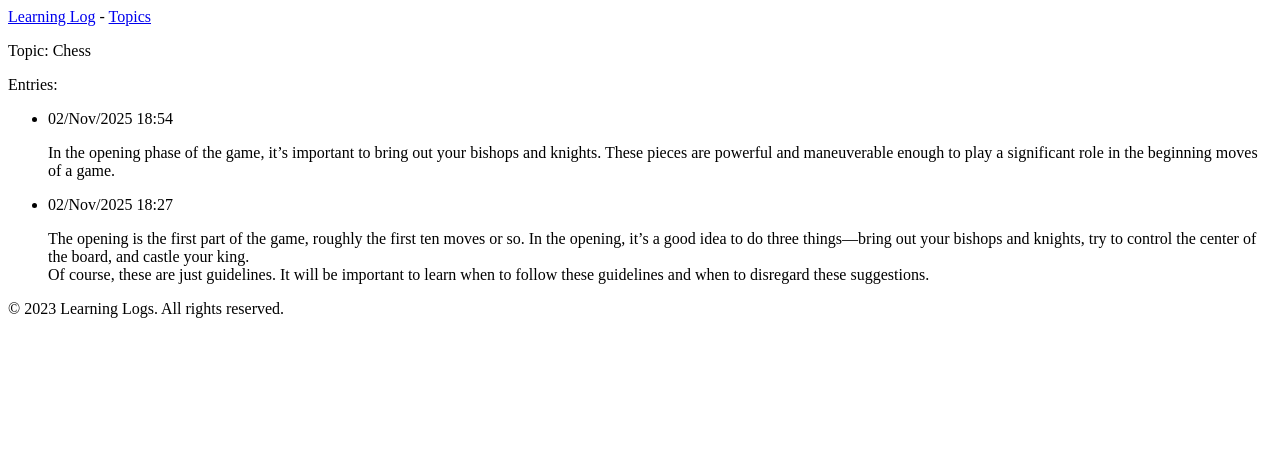
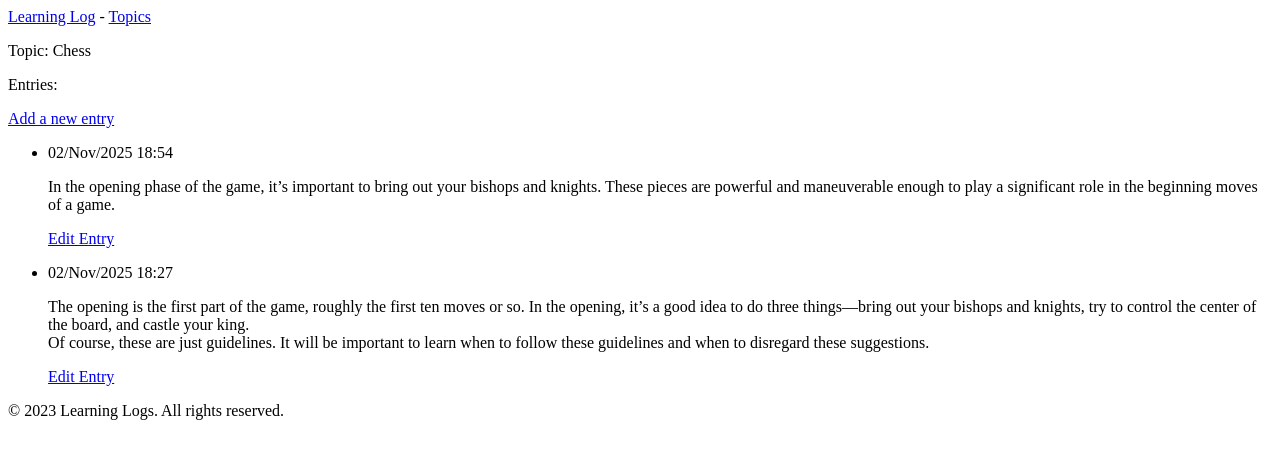
Before and after one commit to martinezFisi/learning_logs, a Django app: page /topic/1/ in a window 1280 px wide. Shown: the top 459 px of the page. Run offline with Django 5.2, Linux system fonts and the light colour scheme; data comes from the database, SQL or seed files in the repository.

Commit message:
Se agrega edicion de entries

```diff
--- a/learning_logs/templates/learning_logs/topic.html
+++ b/learning_logs/templates/learning_logs/topic.html
@@ -5,11 +5,18 @@
     <p>Topic: {{ topic.text }}</p>
 
     <p>Entries:</p>
+    <p>
+        <a href="{% url 'learning_logs:new_entry' topic.id %}">Add a new entry</a>
+    </p>
+
     <ul>
         {% for entry in entries %}
             <li>
                 <p>{{ entry.date_added | date:"d/M/Y H:s" }}</p>
                 <p>{{ entry.text | linebreaks}}</p>
+                <p>
+                    <a href="{% url 'learning_logs:edit_entry' topic.id entry.id %}">Edit Entry</a>
+                </p>
             </li>
         {% empty %}
             <li>No entries available for this topic.</li>
--- a/learning_logs/templates/learning_logs/topics.html
+++ b/learning_logs/templates/learning_logs/topics.html
@@ -12,4 +12,6 @@
         {% endfor %}
     </ul>
 
+    <a href="{% url 'learning_logs:new_topic' %}">Add a new topic</a>
+
 {% endblock %}
--- a/learning_logs/urls.py
+++ b/learning_logs/urls.py
@@ -9,4 +9,7 @@ urlpatterns = [
     path('', views.index, name='index'),
     path('topics/', views.topics, name='topics'),
     path('topic/<int:topic_id>/', views.topic, name='topic'),
+    path('new_topic/', views.new_topic, name='new_topic'),
+    path('new_entry/<int:topic_id>/', views.new_entry, name='new_entry'),
+    path('topic/<int:topic_id>/edit_entry/<int:entry_id>/', views.edit_entry, name='edit_entry'),
 ]
--- a/learning_logs/views.py
+++ b/learning_logs/views.py
@@ -1,5 +1,6 @@
-from django.shortcuts import render
-from .models import Topic
+from django.shortcuts import render, redirect
+from .models import Topic, Entry
+from .forms import TopicForm, EntryForm
 
 # Create your views here.
 def index(request):
@@ -15,3 +16,51 @@ def topic(request, topic_id):
     entries = topic.entry_set.order_by('-date_added')#revers ordered
     context = {'topic': topic, 'entries': entries}
     return render(request, 'learning_logs/topic.html', context)
+
+def new_topic(request):
+
+    if request.method != 'POST':
+        form = TopicForm()#an empty form
+    else:
+        form = TopicForm(request.POST)#form filled with data from the request
+
+        if form.is_valid():
+            form.save()
+            return redirect('learning_logs:topics')
+
+    context = {'form': form}
+    return render(request, 'learning_logs/new_topic.html', context)
+
+def new_entry(request, topic_id):
+    topic = Topic.objects.get(id=topic_id)
+
+    if request.method != 'POST':
+        form = EntryForm()#an empty form
+    else:
+        form = EntryForm(request.POST)#form filled with data from the request
+
+        if form.is_valid():
+            new_entry = form.save(commit=False)
+            new_entry.topic = topic
+            new_entry.save()
+            return redirect('learning_logs:topic', topic_id=topic_id)
+
+    context = {'topic': topic, 'form': form}
+    return render(request, 'learning_logs/new_entry.html', context)
+
+def edit_entry(request, topic_id, entry_id):
+    topic = Topic.objects.get(id=topic_id)
+    entry = Entry.objects.get(id=entry_id)
+
+    if request.method != 'POST':
+        form = EntryForm(instance=entry)
+        form.initial['text'] = entry.text
+    else:
+        form = EntryForm(request.POST, instance=entry)
+
+        if form.is_valid():
+            form.save()
+            return redirect('learning_logs:topic', topic_id=topic_id)
+
+    context = {'topic': topic, 'entry': entry, 'form': form}
+    return render(request, 'learning_logs/edit_entry.html', context)
```
Also changed, not shown: learning_logs/forms.py (added, +19 -0 lines), learning_logs/templates/learning_logs/edit_entry.html (added, +17 -0 lines), learning_logs/templates/learning_logs/new_entry.html (added, +17 -0 lines), learning_logs/templates/learning_logs/new_topic.html (added, +13 -0 lines), 1 other file.
